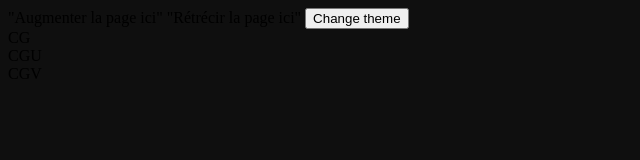
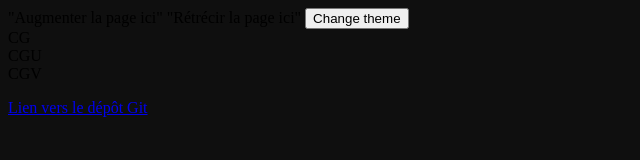
Before and after one commit to dacodemaniak/git-092025, a plain HTML site: page src/index.html in a window 1280 px wide. Shown: the whole page, without its empty margins (0-640 px from the left). Drawn offline with Linux system fonts and the light colour scheme.

Commit message:
feat(US4): Add link to Git repository

```diff
--- a/src/index.html
+++ b/src/index.html
@@ -29,4 +29,5 @@
         </div>
     </footer>
 </body>
+<p><a href="https://github.com/dacodemaniak/git-092025" target="_blank">Lien vers le dépôt Git</a></p>
 </html>
```
